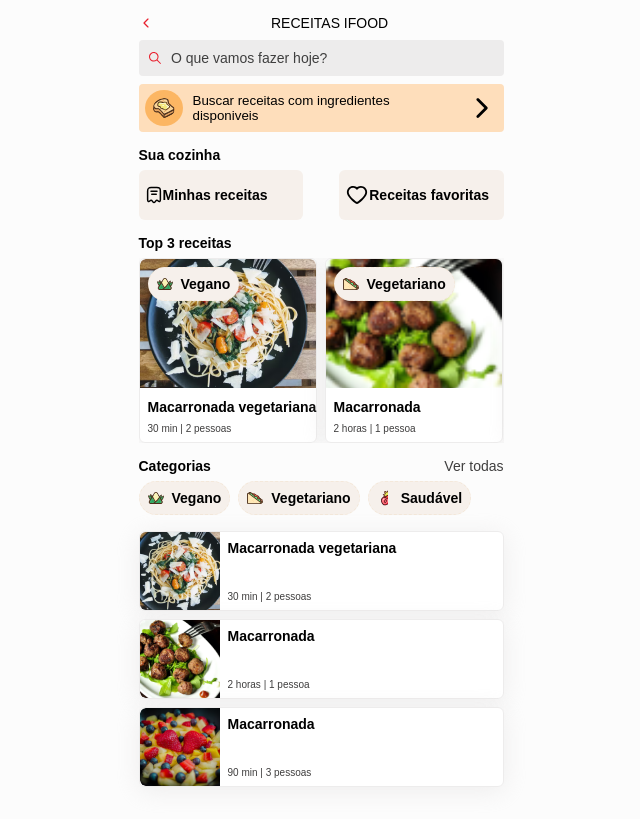
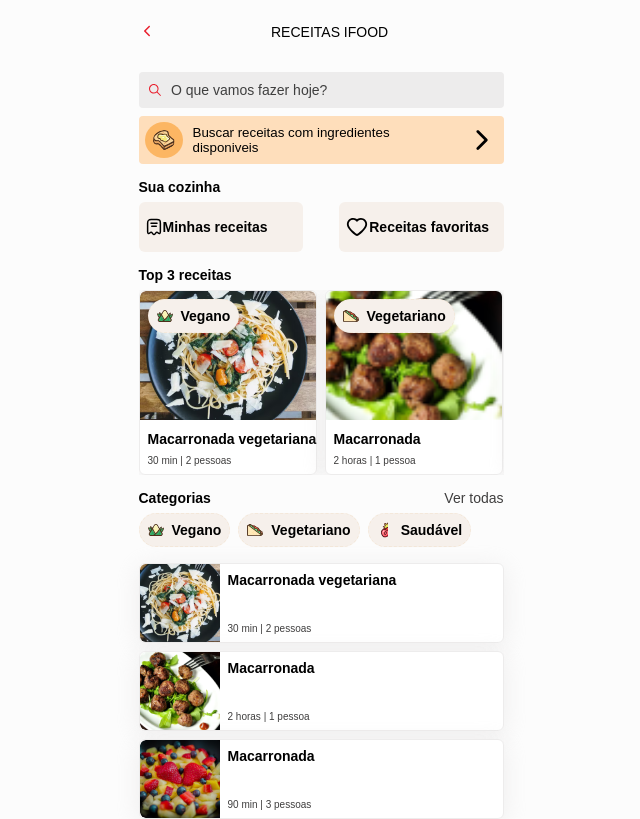
Before and after one commit to leonardo-otero390/iFoodRecipes, a JavaScript app: page / in a window 1280 px wide. Shown: the whole page, without its empty margins (319-959 px from the left). Built offline with nearby package versions, Linux system fonts and the light colour scheme.

Commit message:
feat: layout

```diff
--- a/src/components/TopBar.js
+++ b/src/components/TopBar.js
@@ -9,7 +9,7 @@
   return (
     <Header>
       <div onClick={() => navigate(-1)}>
-        <IconContext.Provider value={{ color: "#E9202E" }}>
+        <IconContext.Provider value={{ color: "#E9202E", size: "16px" }}>
           <ArrowBack />
         </IconContext.Provider>
       </div>
@@ -20,15 +20,14 @@
 
 const Header = styled.header`
   display: flex;
+  align-items: center;
   gap: 72px;
   width: 100%;
   position: relative;
+  z-index: 1;
   margin-bottom: 24px;
-  div {
-    position: absolute;
-    top: 0;
-    left: 0;
-  }
+  height: 32px;
+
   h1 {
     font-size: 14px;
     position: absolute;
```
